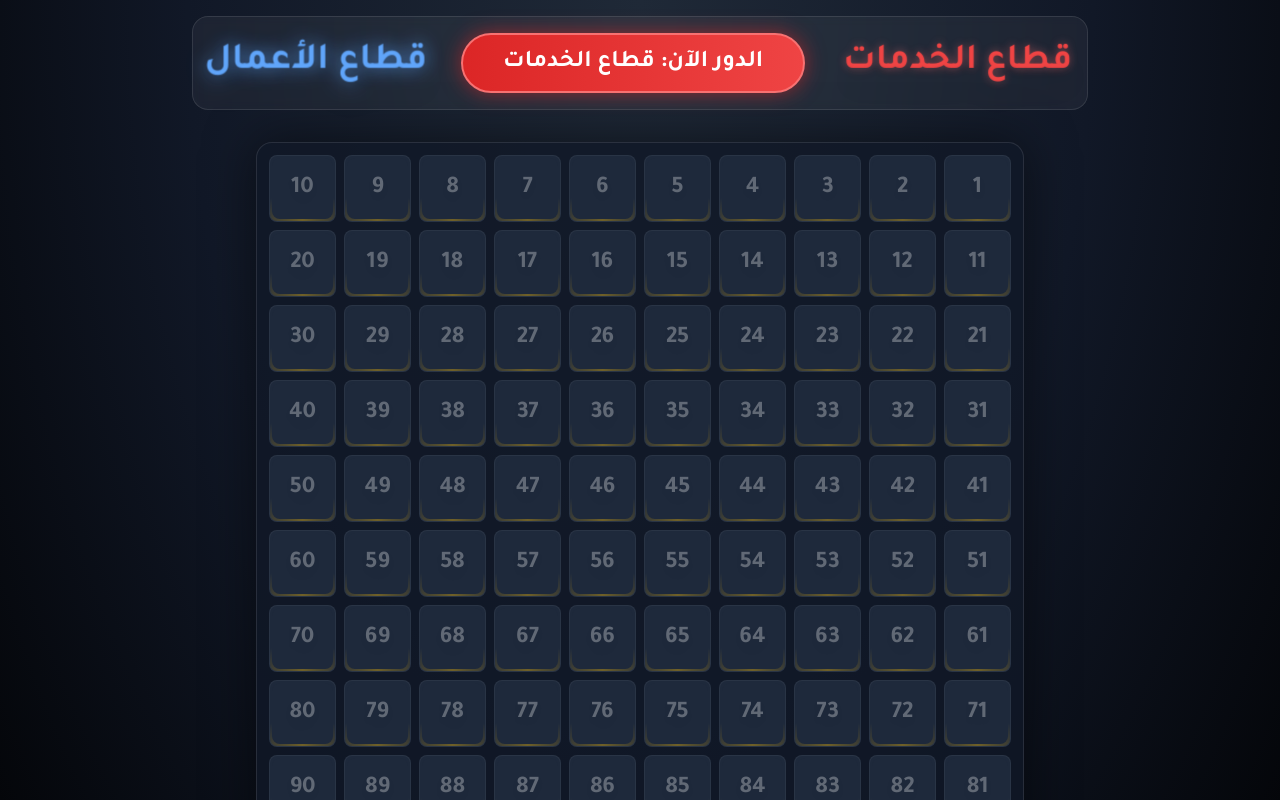
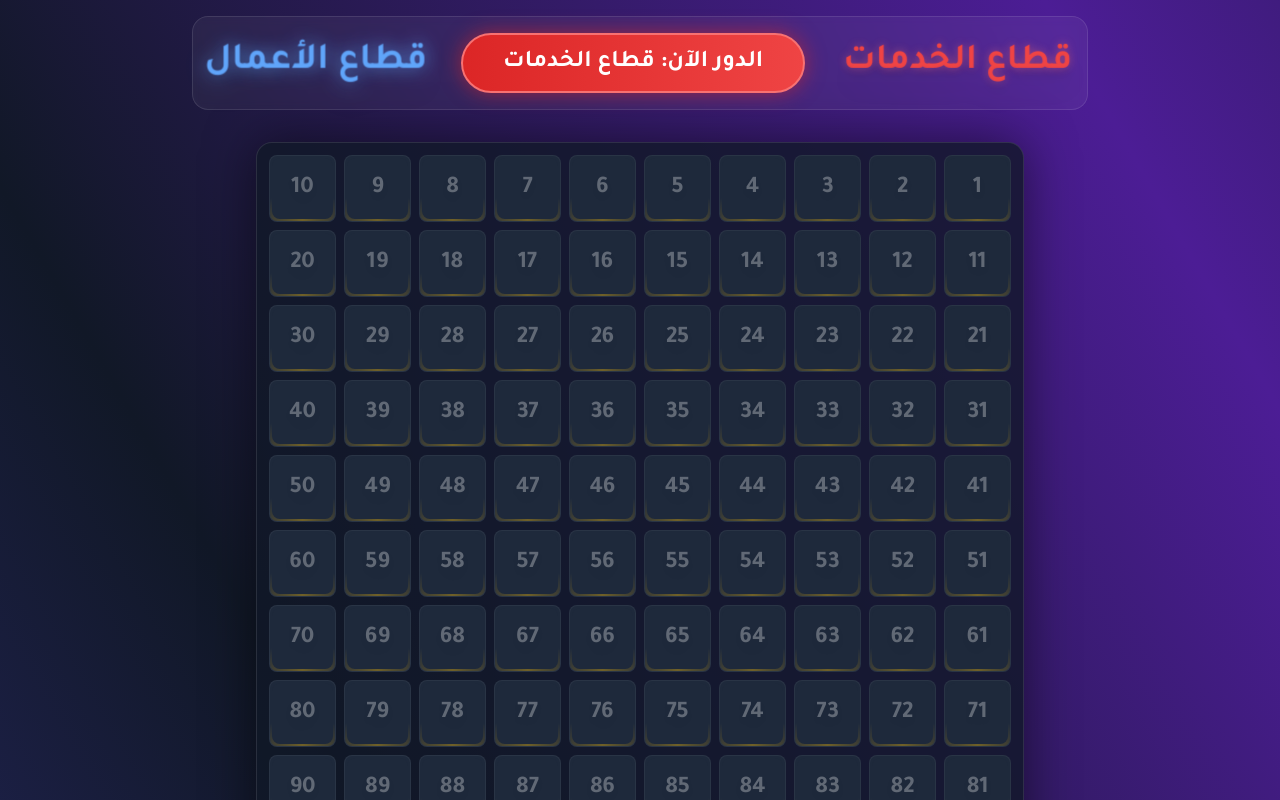
Before and after one commit to alshayeksa/competition, a React (Create React App) app: page / in a window 1280 px wide. Both pictures are taken after a click on the button "ابدأ التحدي". Shown: the top 800 px of the page. Built offline with nearby package versions, Linux system fonts and the light colour scheme.

Commit message:
Add wavy animated gradient background to the game board page

```diff
--- a/src/App.js
+++ b/src/App.js
@@ -114,7 +114,7 @@ export default function App() {
   if (phase === 'won') return <WinnerScreen winner={winner} onRestart={() => setPhase('start')} />;
 
   return (
-    <div dir="rtl" className="min-h-screen bg-[radial-gradient(ellipse_at_top,_var(--tw-gradient-stops))] from-gray-800 via-gray-900 to-black text-white p-4 flex flex-col items-center">
+    <div dir="rtl" className="min-h-screen bg-wavy-animated text-white p-4 flex flex-col items-center">
       <GameBoard teams={teams} initialTurn={initialTurn} onWin={(team) => { setWinner(team); setPhase('won'); }} />
     </div>
   );
--- a/src/index.css
+++ b/src/index.css
@@ -7,3 +7,15 @@
 body {
   font-family: 'Tajawal', sans-serif;
 }
+
+@keyframes pan-bg {
+  0% { background-position: 0% 50%; }
+  50% { background-position: 100% 50%; }
+  100% { background-position: 0% 50%; }
+}
+
+.bg-wavy-animated {
+  background: linear-gradient(60deg, #1e1b4b, #312e81, #111827, #4c1d95, #111827, #4338ca);
+  background-size: 300% 300%;
+  animation: pan-bg 12s ease-in-out infinite;
+}
```
